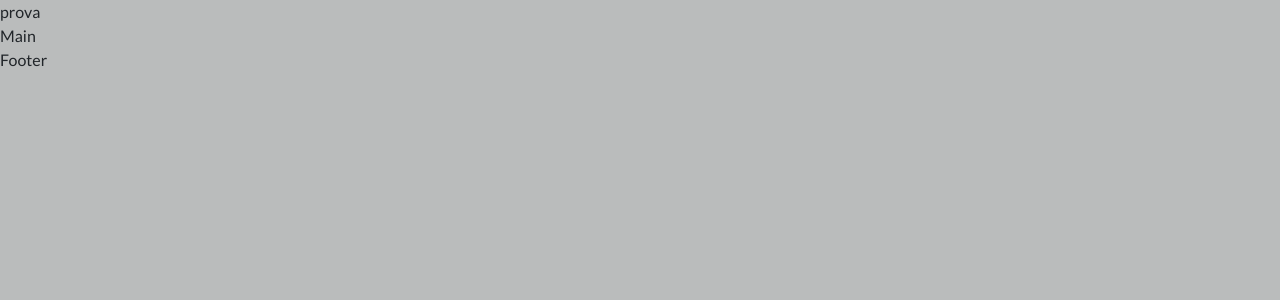
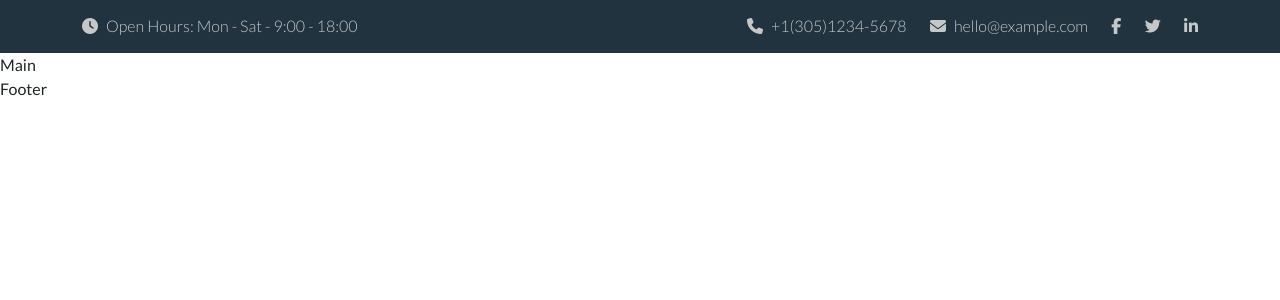
Before and after one commit to RiccardoCivardi/proj-html-vuejs, a Vue app: page / in a window 1280 px wide. Shown: the top 300 px of the page. Built offline with nearby package versions, Linux system fonts and the light colour scheme.

Commit message:
[complete] Announcement

```diff
--- a/index.html
+++ b/index.html
@@ -4,7 +4,12 @@
     <meta charset="UTF-8" />
     <link rel="icon" type="image/svg+xml" href="/vite.svg" />
     <meta name="viewport" content="width=device-width, initial-scale=1.0" />
-    <title>Vite + Vue</title>
+
+    <!-- Favicon -->
+    <!-- <link rel="icon" href="..."> -->
+
+    <title>NEXGEN</title>
+
   </head>
   <body>
     <div id="app"></div>
--- a/src/components/partials/Announcement.vue
+++ b/src/components/partials/Announcement.vue
@@ -1,8 +1,21 @@
 <script>
+
+/* Import data */
+import contacts from '../../data/partials/contacts';
 
 export default {
 
-  name: 'Announcement'
+  name: 'Announcement',
+
+  data(){
+    return{
+
+      contacts,
+
+      limitToPrint: 2
+
+    }
+  }
 
 }
 
@@ -10,10 +23,62 @@ export default {
 
 <template>
 
-  <div class="">prova</div>
+  <div class="announcement-wrapper">
+    <div class="container-xl">
+      <div class="row d-flex justify-content-between">
+
+        <!-- 0pening time -->
+        <div class="col-auto d-none d-sm-block">
+          <i class="fa-solid me-2" :class="`fa-${contacts.open.className}`"></i>
+          <span>{{contacts.open.text}}</span>
+        </div>
+
+        <div class="col-4 offset-8 offset-sm-0 col-sm-3 col-lg-5">
+
+          <ul class="d-flex justify-content-between">
+
+            <!-- Company contacts. To also see the location limitToPrint: 3. If print 3 or more, comment span(text)-->
+            <li v-for="n in limitToPrint" :key="n">
+              <a :href="contacts.contact[n-1].href">
+                <i class="fa-solid" :class="`fa-${contacts.contact[n-1].className}`"></i>
+                <span class="d-none d-lg-inline ms-2">{{contacts.contact[n-1].text}}</span>
+              </a>
+            </li>
+
+            <!-- Social network -->
+            <li v-for="(social, index) in contacts.social" :key="index">
+              <a :href="social.href">
+                <i class="fa-brands" :class="`fa-${social.className}`"></i>
+              </a>
+            </li>
+
+          </ul>
+
+        </div>
+
+      </div>
+    </div>
+  </div>
 
 </template>
 
-<style>
+<style lang="scss" scoped>
+
+@use '../../style/partials/vars' as *;
+
+.announcement-wrapper {
+  background-color: $bg-300;
+  color: $grey;
+  padding: 0.9rem 0;
+  span {
+    font-weight: 300;
+  }
+  a{
+   color: $grey;
+   &:hover {
+    color: $bg-100;
+   }
+  }
+}
 
 </style>
--- a/src/data/partials/contacts.js
+++ b/src/data/partials/contacts.js
@@ -3,22 +3,25 @@
 export default {
 
   open: {
-    className: clock,
+    className: 'clock',
     text: 'Open Hours: Mon - Sat - 9:00 - 18:00'
   },
 
   contact: [
     {
       className: 'phone',
-      text: '+1(305)1234-5678'
+      text: '+1(305)1234-5678',
+      href: '#'
     },
     {
       className: 'envelope',
-      text: 'hello@example.com'
+      text: 'hello@example.com',
+      href: '#'
     },
     {
       className: 'location-dot',
-      text: 'Main Avenue, 987'
+      text: 'Main Avenue, 987',
+      href: '#'
     }
   ],
 
--- a/src/style/general.scss
+++ b/src/style/general.scss
@@ -17,5 +17,14 @@
 
 body {
   font-family: "Lato", sans-serif;
-  background-color: $bg-600;
 }
+
+ul{
+  list-style: none;
+  padding: 0;
+  margin-bottom: 0;
+}
+
+a {
+  text-decoration: none;
+}
--- a/src/style/partials/_vars.scss
+++ b/src/style/partials/_vars.scss
@@ -42,6 +42,7 @@ $bg-200: $black-haze;
 $bg-300: $custom-blue;
 $bg-400: $woodsmoke;
 $bg-500: darken($woodsmoke, 2%);
+
 $grey: tint-color($edward, 30%);
 $dark-grey: tint-color($edward, 15%);
 
```
